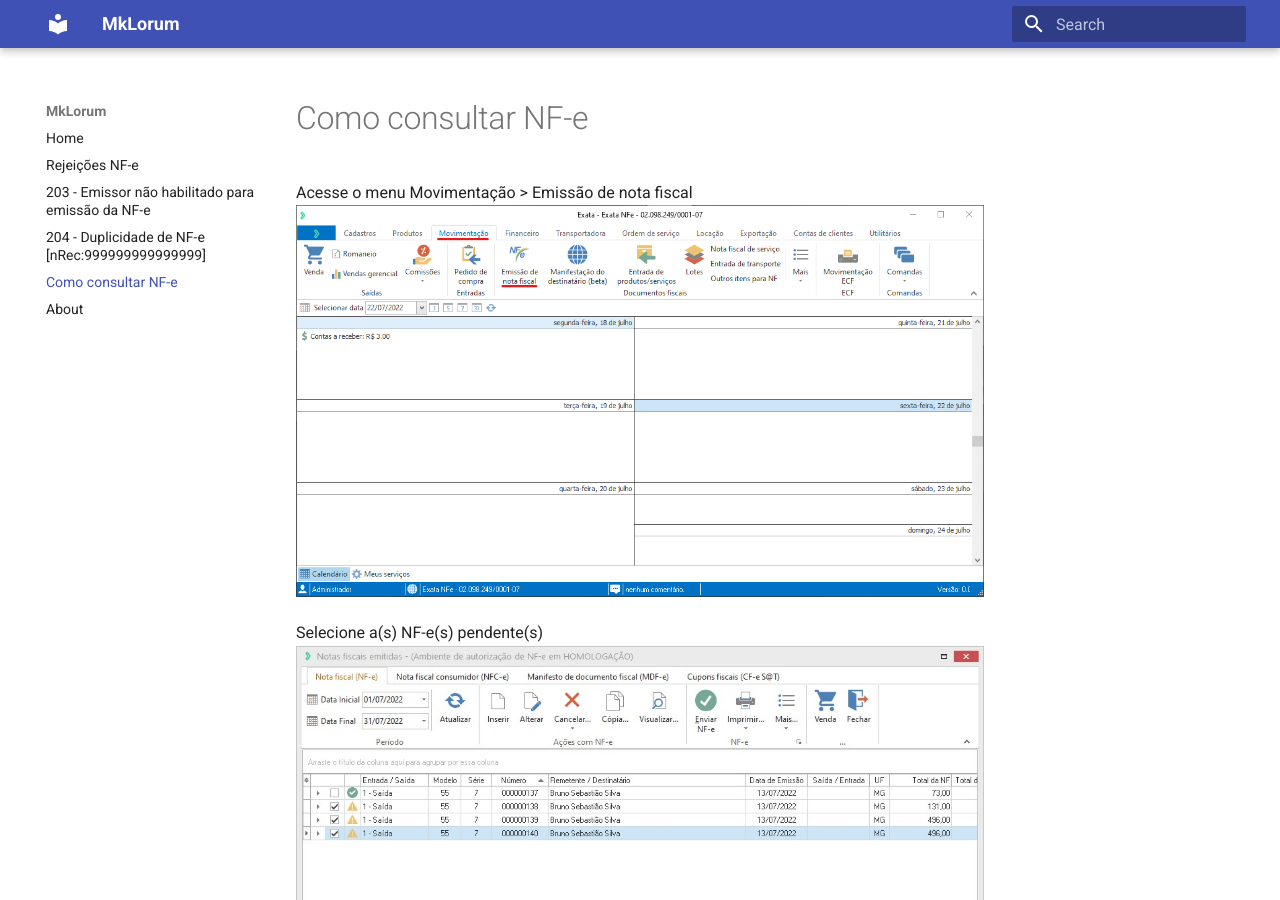
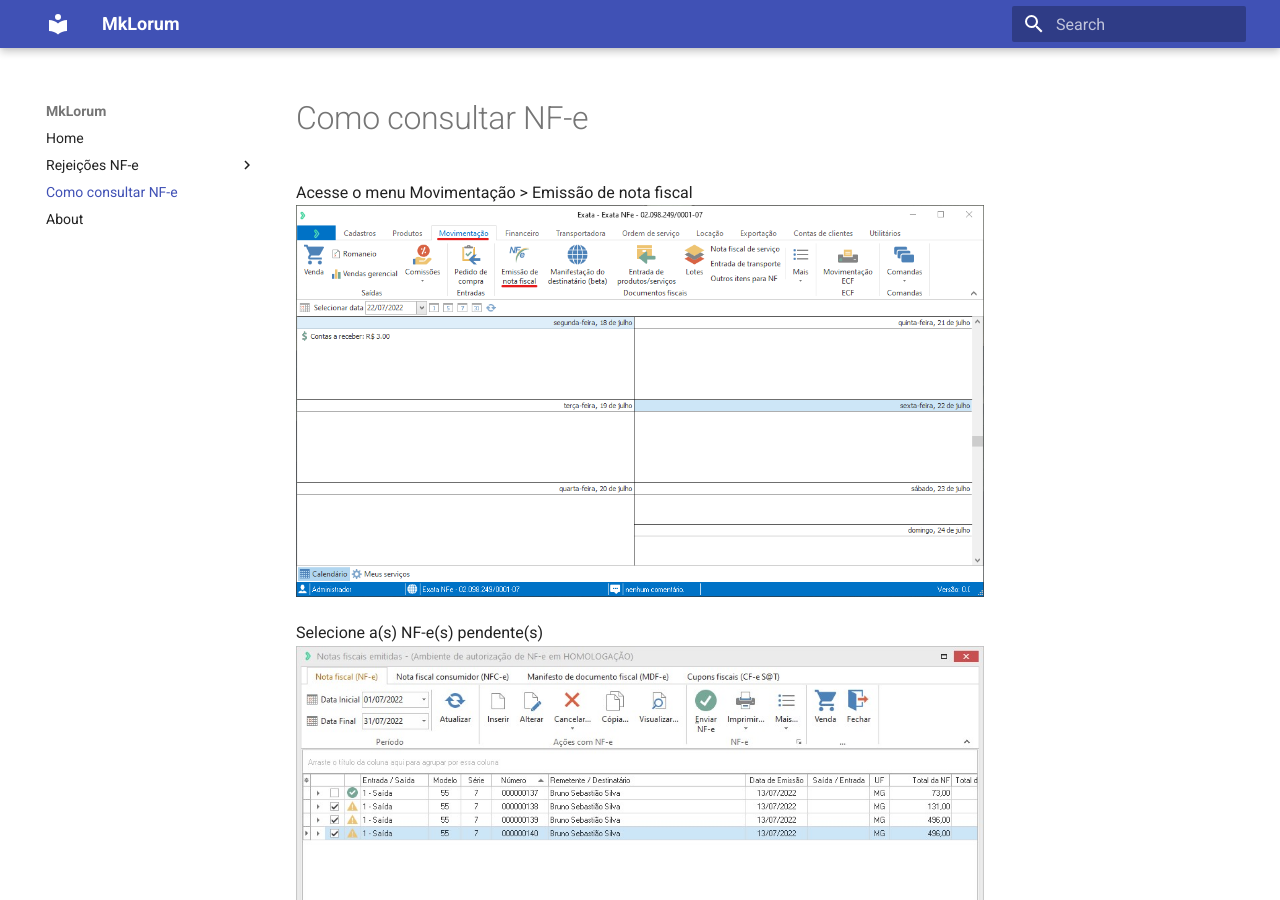
Before and after one commit to exatasoftware/exatasoftware.github.io, an MkDocs documentation site: the page built from docs/Consultar NF-e.md, in a window 1280 px wide and 900 px high. Built offline with MkDocs 1.6.1 and Material for MkDocs 9.7.7, drawn with Linux system fonts in a browser that asks for light colours.

Commit message:
Alteração

```diff
--- a/docs/Consultar NF-e.md
+++ b/docs/Consultar NF-e.md
@@ -1,5 +1,5 @@
 Acesse o menu Movimentação > Emissão de nota fiscal
-![minha imagem](Tela inicial.PNG)
+![minha imagem](Imagens/Tela inicial.PNG)
 
 Selecione a(s) NF-e(s) pendente(s)
 ![minha imagem](Tela NFs pendentes.jpg)
--- a/mkdocs.yml
+++ b/mkdocs.yml
@@ -2,9 +2,10 @@
 site_url: https://example.com/
 nav:
   - Home: index.md
-  - Rejeições NF-e: Rejeições NF-e.md
-  - 203 - Emissor não habilitado para emissão da NF-e: 203.md
-  - 204 - Duplicidade de NF-e [nRec:999999999999999]: 204.md
+  - Rejeições NF-e:
+    - Índice: Índice.md
+    - 203 - Emissor não habilitado para emissão da NF-e: 203.md
+    - 204 - Duplicidade de NF-e [nRec:999999999999999]: 204.md
   - Como consultar NF-e: Consultar NF-e.md
   - About: about.md
 theme: material
```
Also changed, not shown: docs/Imagens/Tela inicial.PNG (renamed from docs/Tela inicial.PNG), docs/Índice.md (renamed from docs/Rejeições NF-e.md).
